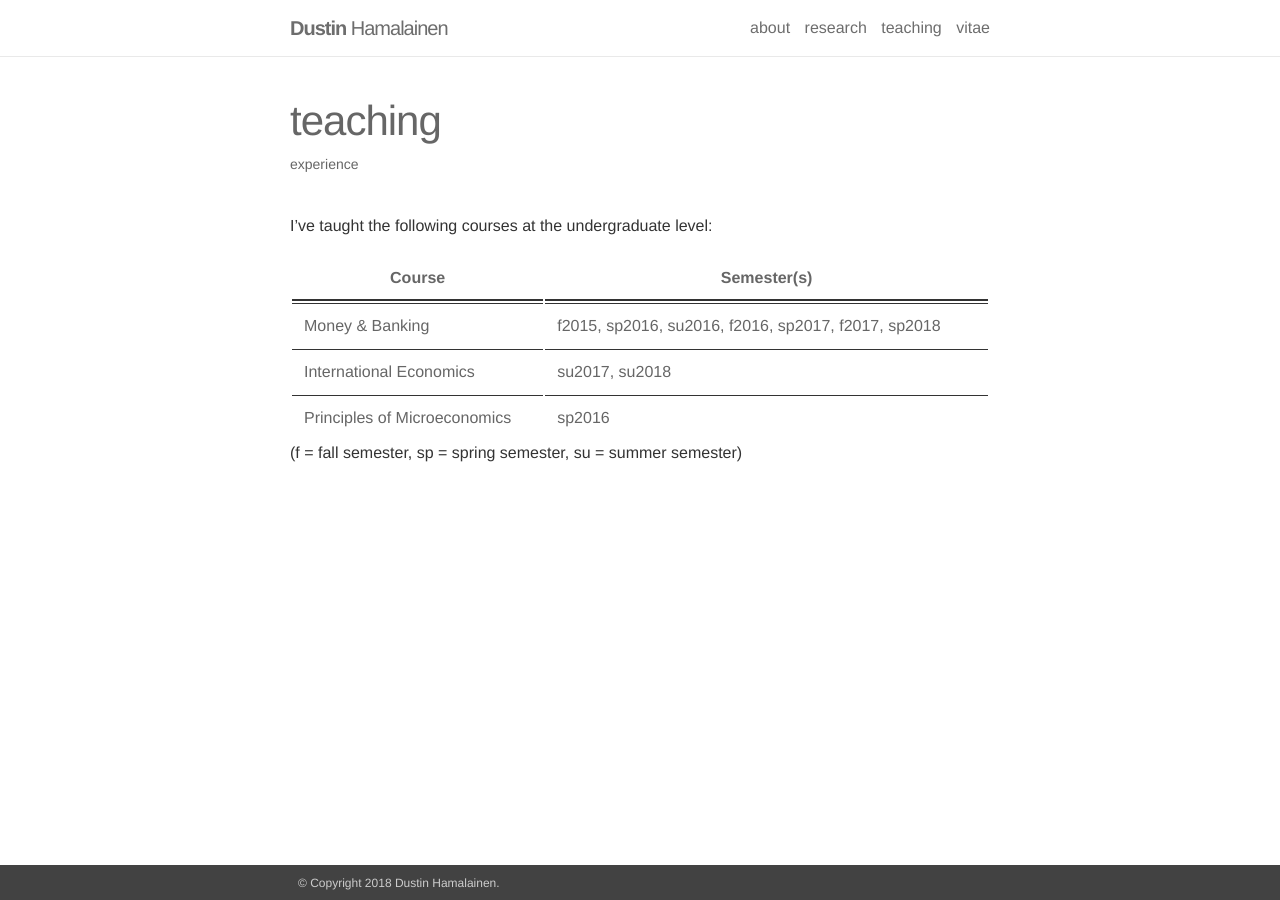
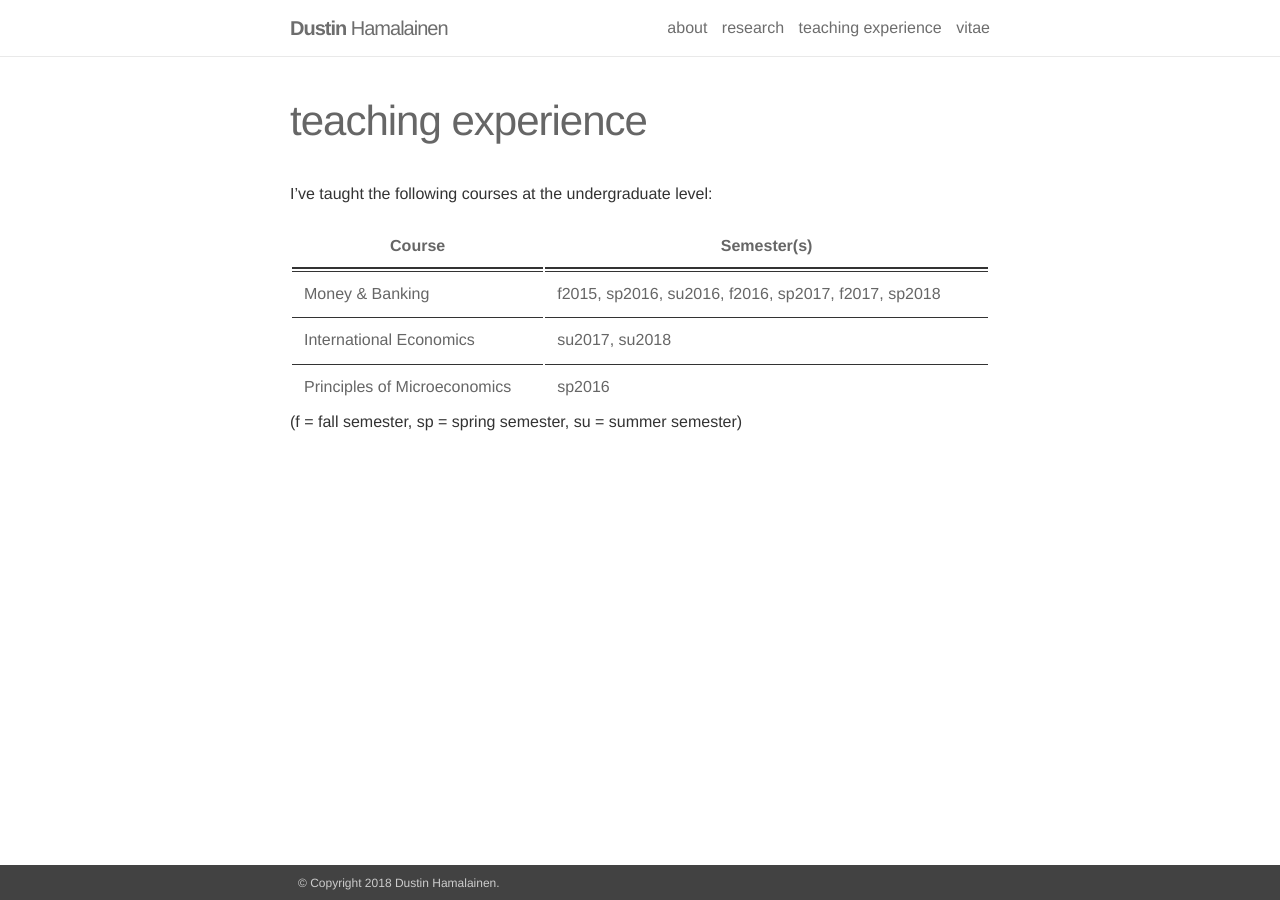
Before and after one commit to dustinhh/dustinhh.github.io, a Jekyll site: the page built from _pages/teaching.md, in a window 1280 px wide. Built offline with Jekyll 4.4.1, drawn with Linux system fonts in a browser that asks for light colours.

Commit message:
Update teaching.md

```diff
--- a/_pages/teaching.md
+++ b/_pages/teaching.md
@@ -1,8 +1,8 @@
 ---
 layout: page
 permalink: /teaching/
-title: teaching
-description: experience
+title: teaching experience
+description:
 ---
 
 I've taught the following courses at the undergraduate level:
```
